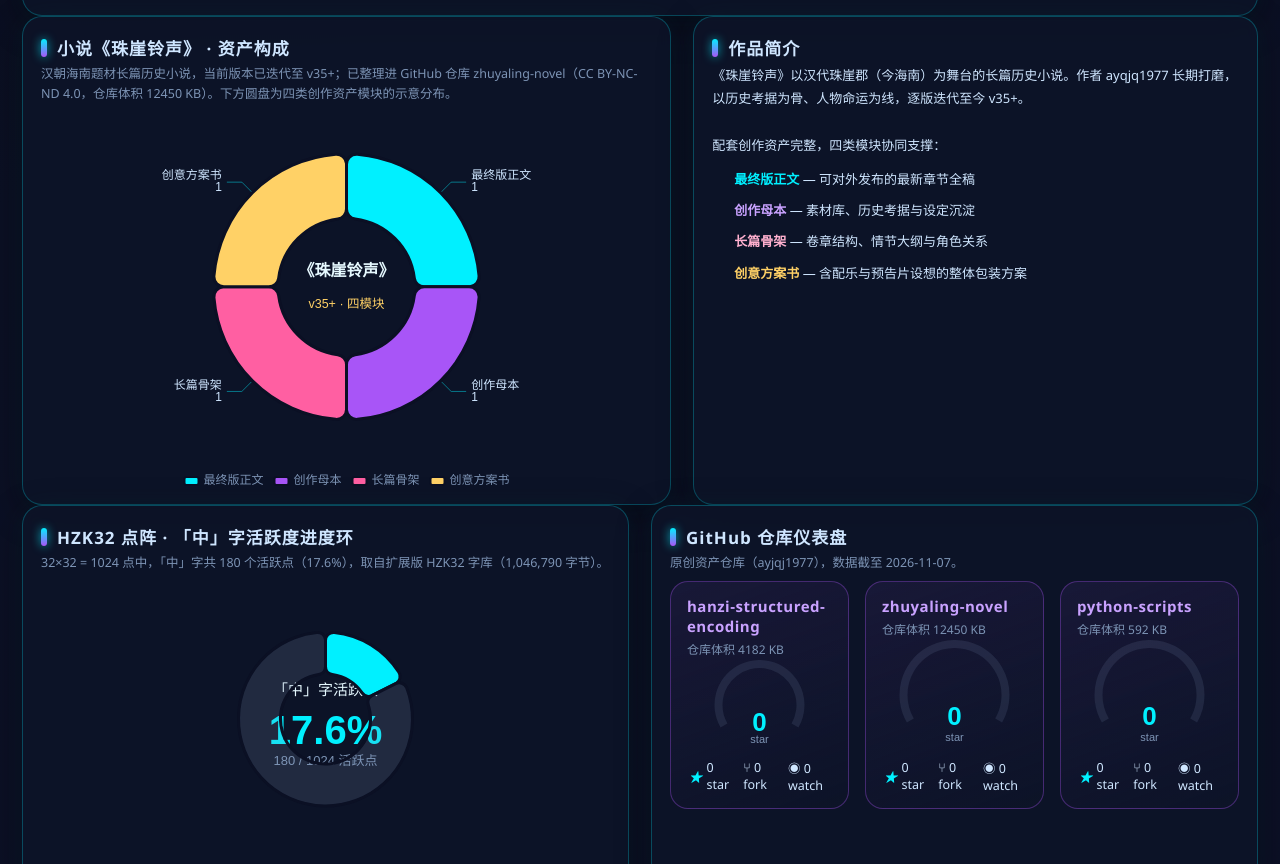
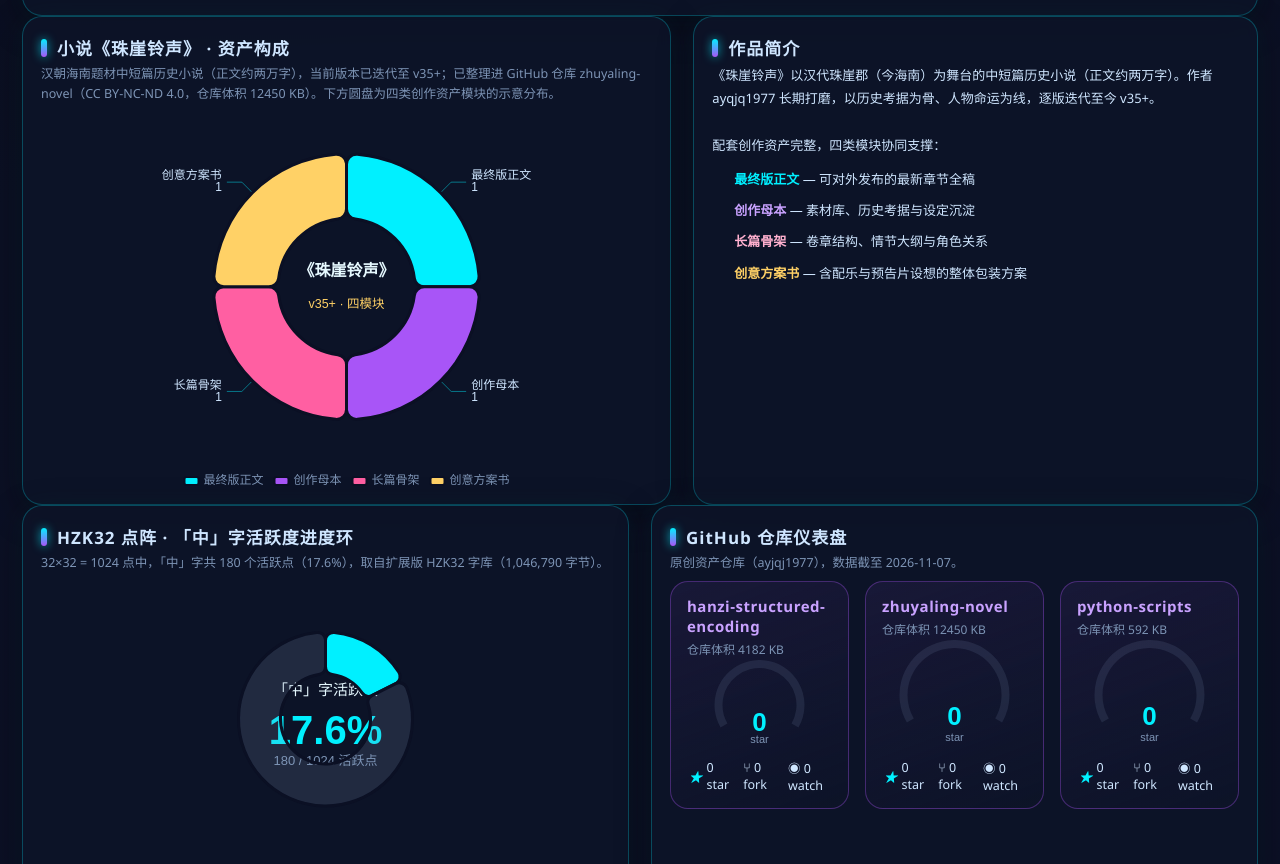
Before and after one commit to ayjqj1977/hanzi-structured-encoding, a plain HTML site: page neuroglyph_dashboard.html in a window 1280 px wide. Shown: the part 1705-2569 px from the top of the page. Drawn offline with nearby package versions, Linux system fonts and the light colour scheme.

Commit message:
修正《珠崖铃声》体裁标注：长篇改为中短篇（约两万字）

```diff
--- a/neuroglyph_dashboard.html
+++ b/neuroglyph_dashboard.html
@@ -202,13 +202,13 @@
   <div class="grid g-main">
     <div class="card">
       <div class="card-title">小说《珠崖铃声》 · 资产构成</div>
-      <div class="card-desc">汉朝海南题材长篇历史小说，当前版本已迭代至 v35+；已整理进 GitHub 仓库 zhuyaling-novel（CC BY-NC-ND 4.0，仓库体积 12450 KB）。下方圆盘为四类创作资产模块的示意分布。</div>
+      <div class="card-desc">汉朝海南题材中短篇历史小说（正文约两万字），当前版本已迭代至 v35+；已整理进 GitHub 仓库 zhuyaling-novel（CC BY-NC-ND 4.0，仓库体积 12450 KB）。下方圆盘为四类创作资产模块的示意分布。</div>
       <div id="chart-novel" class="chart tall"></div>
     </div>
     <div class="card">
       <div class="card-title">作品简介</div>
       <div class="card-desc novel-intro">
-        《珠崖铃声》以汉代珠崖郡（今海南）为舞台的长篇历史小说。作者 ayqjq1977 长期打磨，以历史考据为骨、人物命运为线，逐版迭代至今 v35+。
+        《珠崖铃声》以汉代珠崖郡（今海南）为舞台的中短篇历史小说（正文约两万字）。作者 ayqjq1977 长期打磨，以历史考据为骨、人物命运为线，逐版迭代至今 v35+。
         <br><br>配套创作资产完整，四类模块协同支撑：
         <ul class="novel-list">
           <li><b class="c-cyan">最终版正文</b> — 可对外发布的最新章节全稿</li>
```
